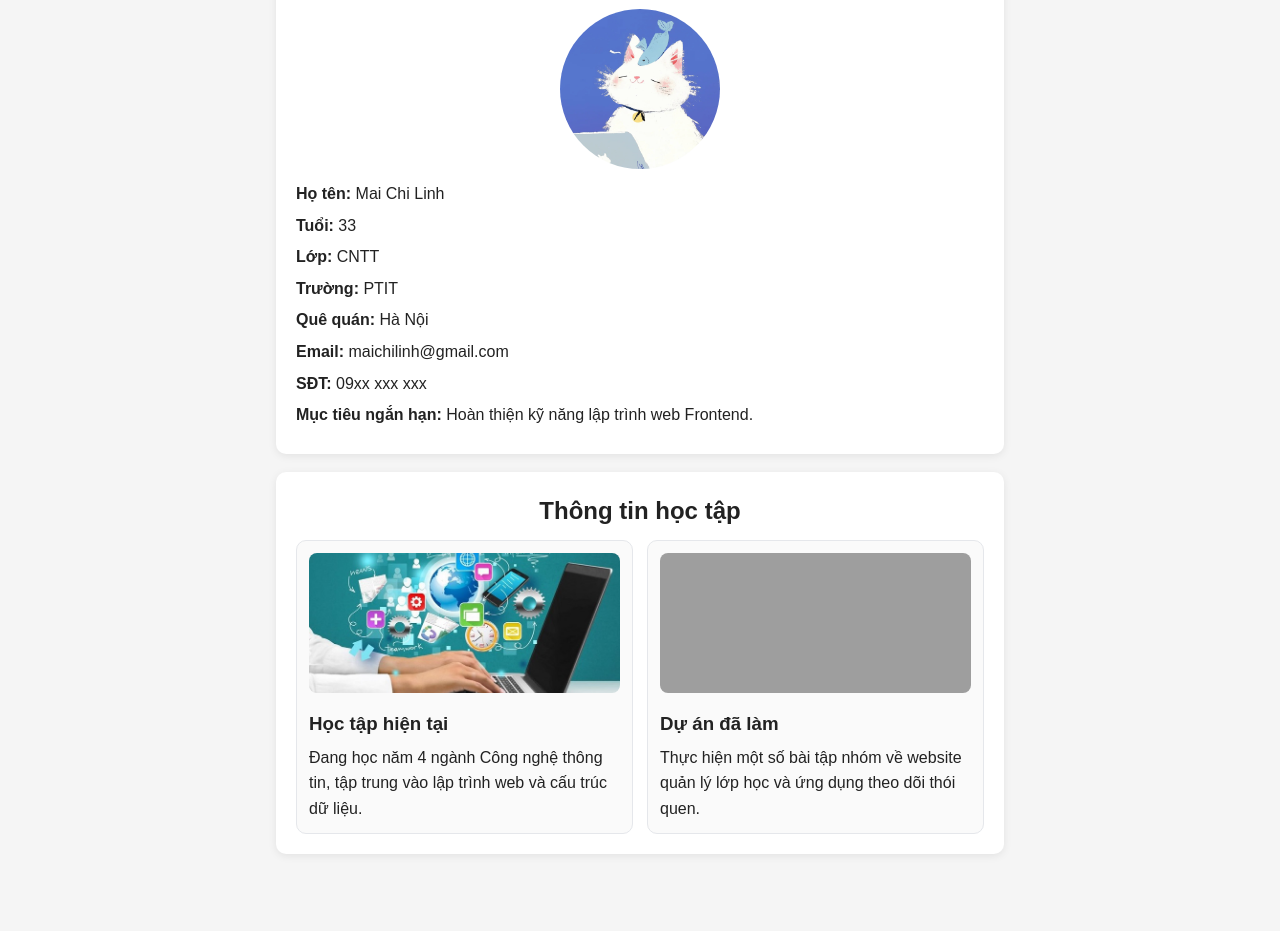
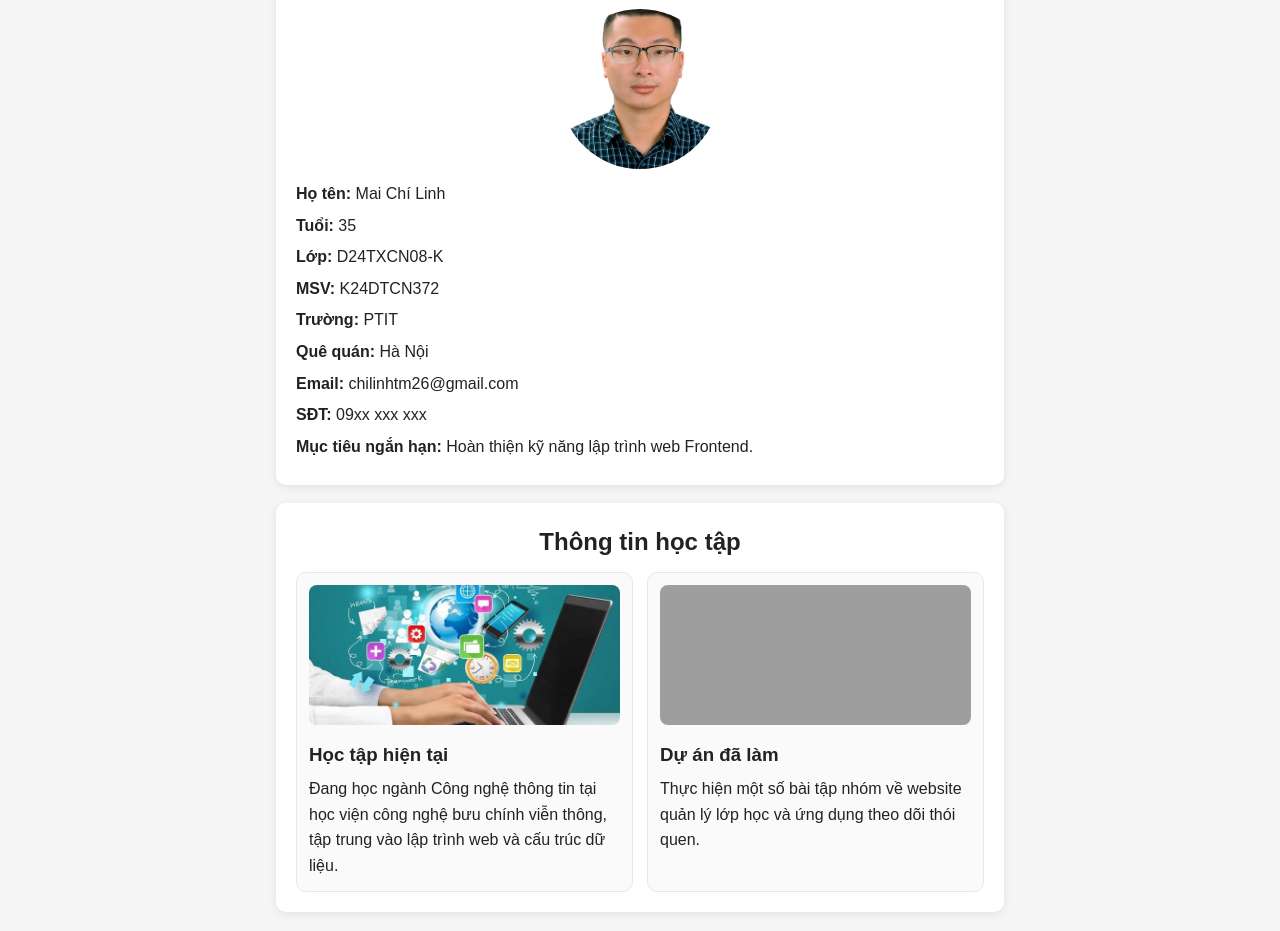
Before and after one commit to tiamo405/btl-web-aLinh, a plain HTML site: page index.html in a window 1280 px wide. Shown: the part 135-1066 px from the top of the page. Before the commit the page ends 1013 px from the top, so only its background shows below. Drawn offline with Linux system fonts and the light colour scheme; grey boxes are pictures that could not be loaded.

Commit message:
Update avatar image format and personal information in index.html

```diff
--- a/index.html
+++ b/index.html
@@ -20,14 +20,15 @@
   <main class="container">
     <section class="card">
       <h1>Trang chủ</h1>
-      <img src="/imgs/avatar.jpg" alt="Ảnh đại diện" class="avatar">
+      <img src="/imgs/avatar.jpeg" alt="Ảnh đại diện" class="avatar">
       <div class="info">
-        <p><strong>Họ tên:</strong> Mai Chi Linh</p>
-        <p><strong>Tuổi:</strong> 33</p>
-        <p><strong>Lớp:</strong> CNTT</p>
+        <p><strong>Họ tên:</strong> Mai Chí Linh</p>
+        <p><strong>Tuổi:</strong> 35</p>
+        <p><strong>Lớp:</strong> D24TXCN08-K</p>
+        <p><strong>MSV:</strong> K24DTCN372</p>
         <p><strong>Trường:</strong> PTIT</p>
         <p><strong>Quê quán:</strong> Hà Nội</p>
-        <p><strong>Email:</strong> maichilinh@gmail.com</p>
+        <p><strong>Email:</strong> chilinhtm26@gmail.com</p>
         <p><strong>SĐT:</strong> 09xx xxx xxx</p>
         <p><strong>Mục tiêu ngắn hạn:</strong> Hoàn thiện kỹ năng lập trình web Frontend.</p>
       </div>
@@ -39,7 +40,7 @@
         <article class="mini-card">
           <img src="/imgs/anh-cntt.jpg" alt="Học tập" class="thumb">
           <h3>Học tập hiện tại</h3>
-          <p>Đang học năm 4 ngành Công nghệ thông tin, tập trung vào lập trình web và cấu trúc dữ liệu.</p>
+          <p>Đang học ngành Công nghệ thông tin tại học viện công nghệ bưu chính viễn thông, tập trung vào lập trình web và cấu trúc dữ liệu.</p>
         </article>
         <article class="mini-card">
           <img src="/imgs/duanweb.png" alt="Dự án sinh viên" class="thumb">
```
Also changed, not shown: imgs/avatar.jpeg (added).
